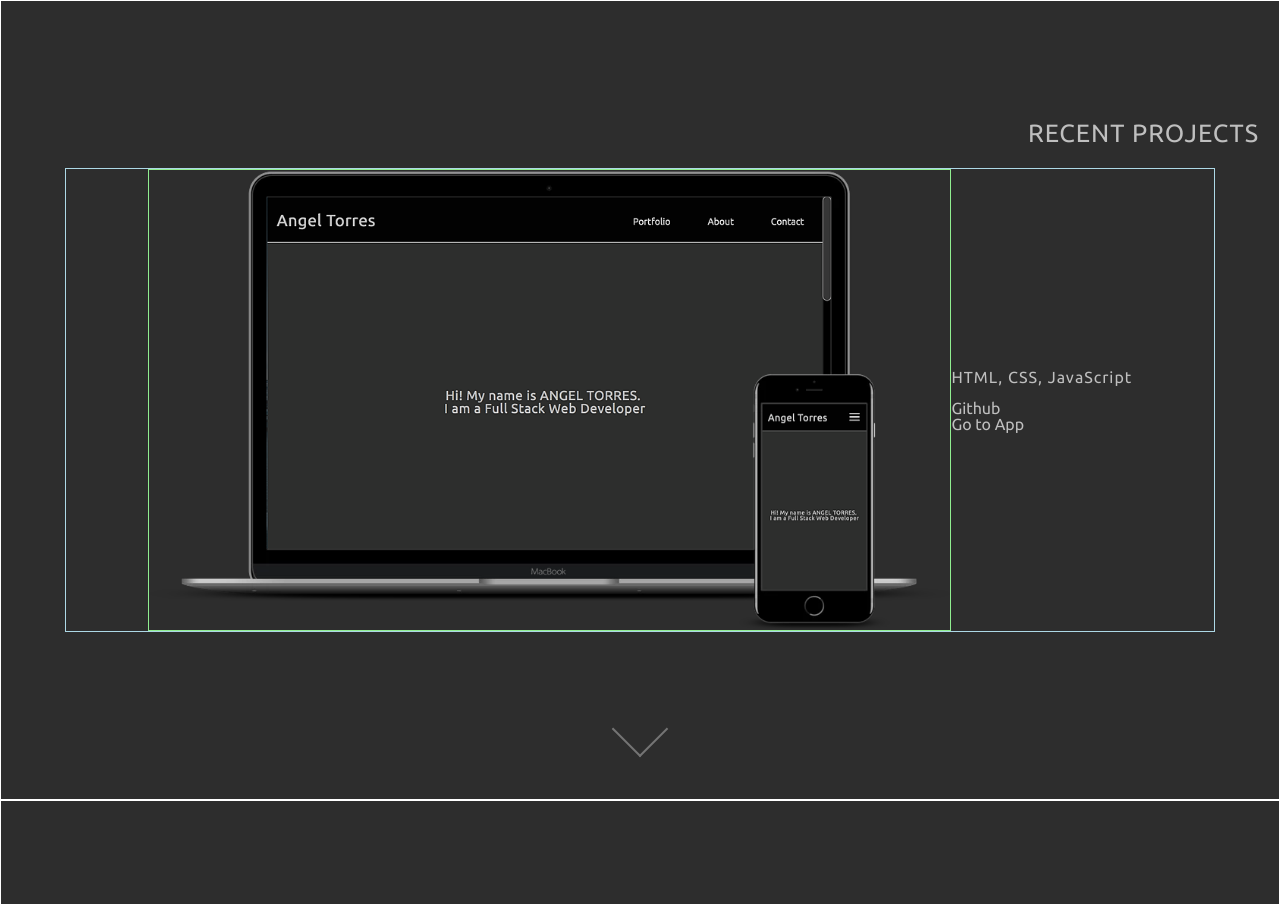
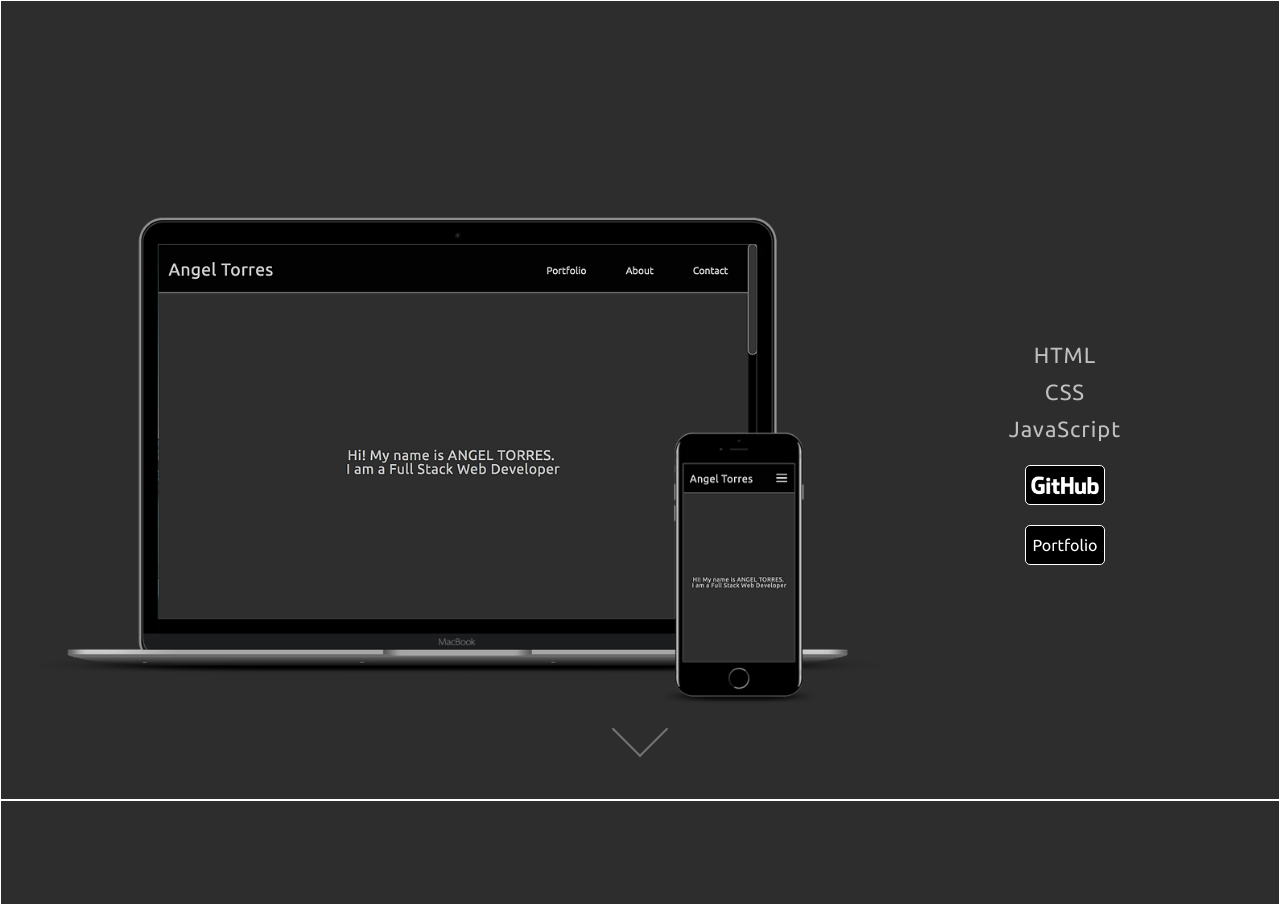
Before and after one commit to angeltorgon/portfolio, a website: page index.html in a window 1280 px wide. Shown: the part 800-1704 px from the top of the page. Drawn offline with Linux system fonts and the light colour scheme; files whose address does not match are found by name.

Commit message:
fix layout on project section

```diff
--- a/index.html
+++ b/index.html
@@ -42,14 +42,16 @@
     </div>
 
     <div class="portfolio-container section port-container" data-arrow="portfolio">
-        <h1>RECENT PROJECTS</h1>
-        <div class="section-content">
+        <div class="project">
             <img src="/img/portfolio-mockup.png" alt="portfolio app">
-            <div>
-                <h2>HTML, CSS, JavaScript</h2>
-                <p>Github</p>
-                <p>Go to App</p>
-                <p></p>
+            <div class="project-description">
+                <h2>HTML</h2>
+                <h2>CSS</h2>
+                <h2>JavaScript</h2>
+                <a target="_blank" href="https://github.com/angel-torres">
+                    <img src="./img//GitHub_Logo_White.png">
+                </a>
+                <a>Portfolio</a>
             </div>
         </div>
         <div class="arrow-container" data-arrow="about">
--- a/less/banner.less
+++ b/less/banner.less
@@ -72,22 +72,8 @@
     }
 
     .github-button {
-        .center();
+        .button();
         margin-top: 60px;
-        height: 40px;
-        width: 80px;
-        background-color: black;
-        border: .5px solid white;
-        border-radius: 5px;
-        transition: .5s ease-in-out;
-
-        &:hover {
-            transform: scale(1.03);
-        }
-
-        img {
-            width: 100%;
-        }
     }
 
     .banner-name {
--- a/less/index.less
+++ b/less/index.less
@@ -6,3 +6,4 @@
 @import 'arrows';
 @import 'section';
 @import 'contact';
+@import 'project';
--- a/less/mixins.less
+++ b/less/mixins.less
@@ -23,6 +23,26 @@
     justify-content: center;
 }
 
+.button() {
+    .center();
+    margin: 10px;
+    height: 40px;
+    width: 80px;
+    background-color: black;
+    border: .5px solid white;
+    border-radius: 5px;
+    transition: .5s ease-in-out;
+    color: white;
+
+    &:hover {
+        transform: scale(1.03);
+    }
+
+    img {
+        width: 100%;
+    }
+}
+
 .test(@color) {
     border: 1px solid @color;
 }
--- /dev/null
+++ b/less/project.less
@@ -0,0 +1,28 @@
+.project {
+    margin-top: 120px;
+    display: flex;
+    justify-content: space-between;
+    align-items: center;
+    width: 95%;
+    color: #bfbfbf;
+
+    img {
+        width: 70%;
+    }
+
+    .project-description {
+        .center();
+        flex-direction: column;
+        justify-content: center;
+        height: 100%;
+        width: 100%;
+
+        h2 {
+            font-size: 22px;
+        }
+
+        a {
+            .button();
+        }
+    }
+}
--- a/less/section.less
+++ b/less/section.less
@@ -19,17 +19,4 @@
         bottom: 50px;
 
     }
-
-    .section-content {
-        .center();
-        .test(lightblue);
-        width: 90%;
-        color: #bfbfbf;
-
-        img {
-            width: 70%;
-            padding: 0;
-            .test(lightgreen)
-        }
-    }
 }
```
Also changed, not shown: css/index.css.
